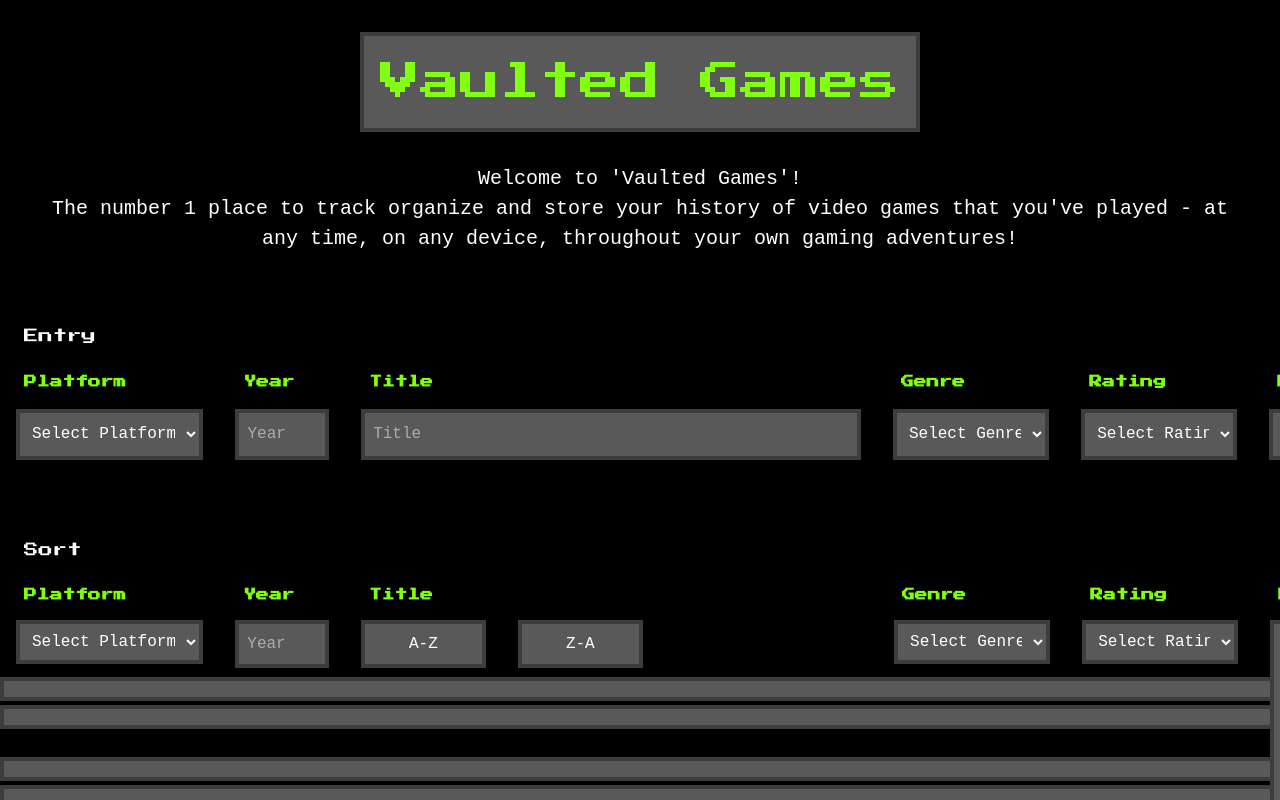
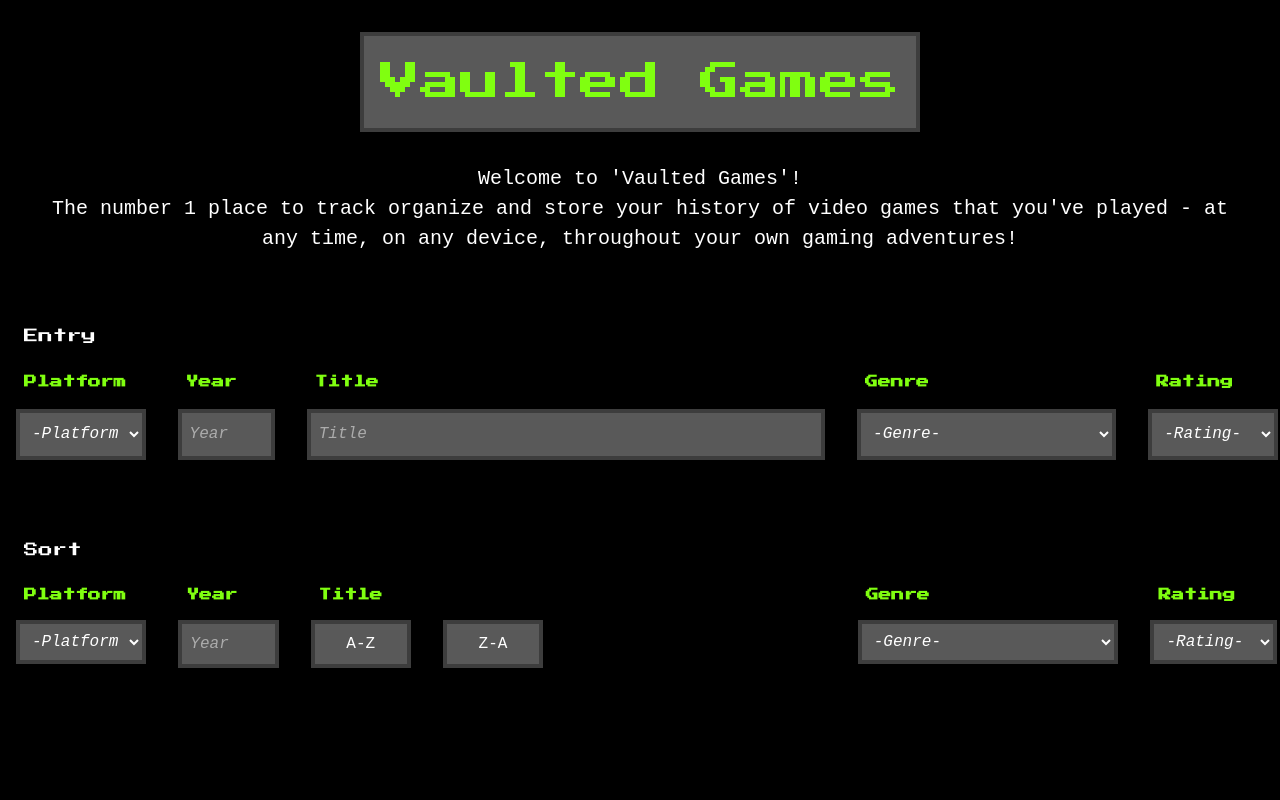
Before and after one commit to Acemeistre/vaulted-games, a React (Vite) app: page / in a window 1280 px wide. Shown: the top 800 px of the page. Built offline with nearby package versions, Linux system fonts and the light colour scheme.

Commit message:
column re-adjustments in EntryBar, SortBar,Ratings Key and GameRow components to leave space for pixel art icons in genre dropdown boxes

```diff
--- a/src/Components/EntryBar/EntryBar.css
+++ b/src/Components/EntryBar/EntryBar.css
@@ -5,7 +5,7 @@
     width: 96rem;
     height: 8rem;
     column-gap: 2rem;
-    grid-template-columns: 3fr 1.5fr 8fr 2.5fr 2.5fr 2.5fr 1fr;
+    grid-template-columns: 2fr 1.5fr 8fr 4fr 2fr 2fr .75fr;
     padding: 1rem;
 }
 
@@ -30,3 +30,7 @@ select, input, button {
     padding: 0.5rem;
     width: 100%;
 }
+
+select, input {
+    font-style: italic;
+}
--- a/src/Components/EntryBar/EntryBar.jsx
+++ b/src/Components/EntryBar/EntryBar.jsx
@@ -16,7 +16,7 @@ function EntryBar ({platforms, genres, selectedPlatform, year, title, selectedGe
         <h2>Rank</h2>
         <div></div>
         <select className='platform-select' onChange={(e) => onPlatformChange(e.target.value)}>
-            <option value="">Select Platform</option>
+            <option value="">-Platform-</option>
             {platforms.map(item => (
                 <optgroup
                     label={item.brand}
@@ -35,7 +35,7 @@ function EntryBar ({platforms, genres, selectedPlatform, year, title, selectedGe
         <input className="entry-bar__year-row" min="1970" max="2026" type="number" placeholder="Year" onChange={(e) => onYearChange(e.target.value)}/>
         <input className="entry-bar__title-row" type="text" placeholder="Title" onChange={(e) => onTitleChange(e.target.value)}/>
         <select className='genre-select' onChange={(e) => onGenreChange(e.target.value)}>
-            <option value="">Select Genre</option>
+            <option value="">-Genre-</option>
             {genres.map(item => (
                 <optgroup
                     label={item.category}
@@ -52,7 +52,7 @@ function EntryBar ({platforms, genres, selectedPlatform, year, title, selectedGe
                 ))}
         </select>
         <select className='rating-select' onChange={(e) => onRatingChange(e.target.value)}>
-            <option value="">Select Rating</option>
+            <option value="">-Rating-</option>
             <option value="Top 10">Top 10</option>
             <option value="Top 20">Top 20</option>
             <option value="Amazing">Amazing</option>
@@ -68,7 +68,7 @@ function EntryBar ({platforms, genres, selectedPlatform, year, title, selectedGe
             className='rank-select'
             disabled={!(selectedRating === 'Top 10' || selectedRating === 'Top 20')}
             onChange={(e) => onRankChange(e.target.value)}>
-        <option value="">Select Rank</option>
+        <option value="">-Rank-</option>
             {Array.from({ length: selectedRating === 'Top 10' ? 10 : 20 }, (_, i) => (
         <option key={i + 1} value={i + 1}> {i + 1}</option>
         ))}
--- a/src/Components/GameList/GameList.css
+++ b/src/Components/GameList/GameList.css
@@ -0,0 +1,4 @@
+.game-list__wrapper {
+    display: flex;
+    margin-bottom: 18rem;
+}
--- a/src/Components/GameList/GameList.jsx
+++ b/src/Components/GameList/GameList.jsx
@@ -1,4 +1,5 @@
 import GameRow from './GameRow/GameRow'
+import './GameList.css'
 
 function GameList ({games}) {
 return (
--- a/src/Components/GameList/GameRow/GameRow.css
+++ b/src/Components/GameList/GameRow/GameRow.css
@@ -0,0 +1,33 @@
+.game-row {
+    justify-content: center;
+    justify-self: center;
+    display: grid;
+    width: 96rem;
+    height: 4rem;
+    column-gap: 2rem;
+    grid-template-columns: 2fr 1.5fr 8fr 4fr 2fr .75fr .75fr .75fr;
+    padding: 1rem;
+}
+
+.game__platform,
+.game__year,
+.game__title,
+.game__genre,
+.game__rating,
+.game__rank,
+.game__edit,
+.game__remove {
+    background-color: #595959;
+    color: white;
+    border: 4px solid #3D3D3D;
+    padding: 0.5rem;
+    width: 100%;
+}
+
+.game__genre {
+    overflow-y: auto;
+}
+
+.game__rank {
+    text-align: center;
+}
--- a/src/Components/GameList/GameRow/GameRow.jsx
+++ b/src/Components/GameList/GameRow/GameRow.jsx
@@ -1,3 +1,5 @@
+import './GameRow.css'
+
 function GameRow ({game}) {
     return (
         <div className="game-row"
--- a/src/Components/SortBar/SortBar.css
+++ b/src/Components/SortBar/SortBar.css
@@ -13,9 +13,10 @@
     width: 96rem;
     height: 4rem;
     column-gap: 2rem;
-    grid-template-columns: 3fr 1.5fr 2fr 2fr 3fr 2.5fr 2.5fr 4fr;
+    grid-template-columns: 1.95fr 1.5fr 1.5fr 1.5fr 3.75fr 3.9fr 1.9fr 3.15fr;
     grid-template-rows: 2fr 2fr;
     padding: 1rem;
+    margin-bottom: 18rem;
 }
 
 h2 {
--- a/src/Components/SortBar/SortBar.jsx
+++ b/src/Components/SortBar/SortBar.jsx
@@ -23,7 +23,7 @@ function SortBar({platforms, genres, sortPlatform, onSortPlatformChange, sortYea
         <h2>Ratings key:</h2>
 
         <select className='platform-select' onChange={(e) => onSortPlatformChange(e.target.value)}>
-            <option value="">Select Platform</option>
+            <option value="">-Platform-</option>
             {platforms.map(item => (
                 <optgroup
                     label={item.brand}
@@ -50,7 +50,7 @@ function SortBar({platforms, genres, sortPlatform, onSortPlatformChange, sortYea
         </button>
         <div>/</div>
         <select className='genre-select' onChange={(e) => onSortGenreChange(e.target.value)}>
-            <option value="">Select Genre</option>
+            <option value="">-Genre-</option>
             {genres.map(item => (
                 <optgroup
                     label={item.category}
@@ -67,7 +67,7 @@ function SortBar({platforms, genres, sortPlatform, onSortPlatformChange, sortYea
                 ))}
         </select>
         <select className='rating-select' onChange={(e) => onSortRatingChange(e.target.value)}>
-            <option value="">Select Rating</option>
+            <option value="">-Rating-</option>
             <option value="Top 10">Top 10</option>
             <option value="Top 20">Top 20</option>
             <option value="Amazing">Amazing</option>
```
